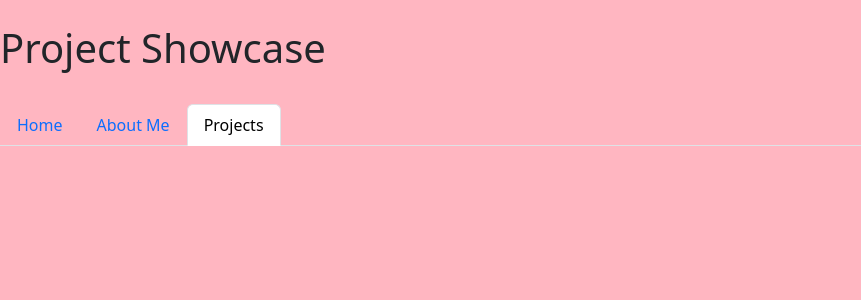
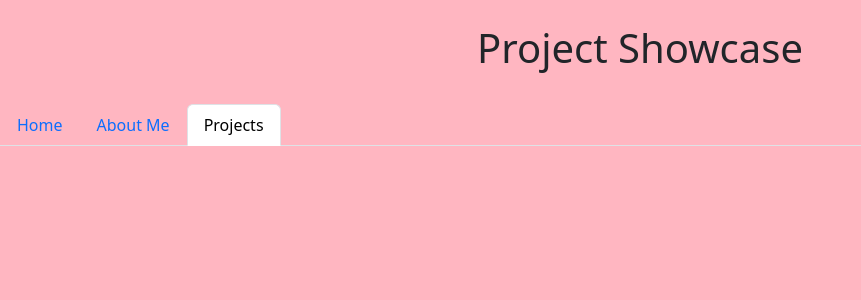
Before and after one commit to miriamrami/meow-port-app, a React (Create React App) app in the folder meow-port-app/: page /Projects.js in a window 1280 px wide. Shown: the top 300 px of the page, without its empty margins (0-861 px from the left). Built offline with nearby package versions, Linux system fonts and the light colour scheme.

Commit message:
centered h1 from AboutMe

```diff
--- a/meow-port-app/src/AboutMe.js
+++ b/meow-port-app/src/AboutMe.js
@@ -37,7 +37,7 @@ const AboutMe = () => {
 				<div className="col"></div>
 			</div>
 
-			<div className="row" >
+			<div className="row">
 			</div>
 		</div>
 	</body>
--- a/meow-port-app/src/cssFiles/AboutMe.css
+++ b/meow-port-app/src/cssFiles/AboutMe.css
@@ -1,3 +1,4 @@
-.AboutMe {
+
+h1 {
     text-align: center;
 }
```
